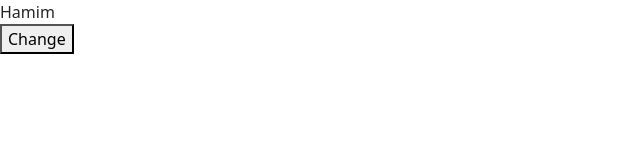
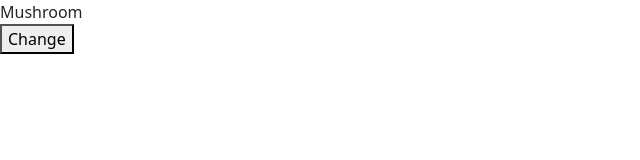
Before and after one commit to Hussain-hamim/Expense-Tracker, a React (Vite) app: page / in a window 1280 px wide. Shown: the top 160 px of the page, without its empty margins (0-640 px from the left). Built offline with nearby package versions, Linux system fonts and the light colour scheme.

Commit message:
pizza exercise on state management.

```diff
--- a/src/App.tsx
+++ b/src/App.tsx
@@ -1,18 +1,18 @@
 import { useState } from "react";
 
 function App() {
-  const [games, setGames] = useState({
-    id: 1,
-    player: { name: "Hamim" },
+  const [pizza, setPizza] = useState({
+    name: "Spicy Pepperoni",
+    topping: ["Mushroom "],
   });
 
   function handleClick() {
-    setGames({ ...games, player: { ...games.player, name: "Hussain" } });
+    setPizza({ ...pizza, topping: [...pizza.topping, "Cheese "] });
   }
 
   return (
     <>
-      <div>{games.player.name}</div>
+      <div>{pizza.topping}</div>
       <button onClick={handleClick}>Change</button>
     </>
   );
```
